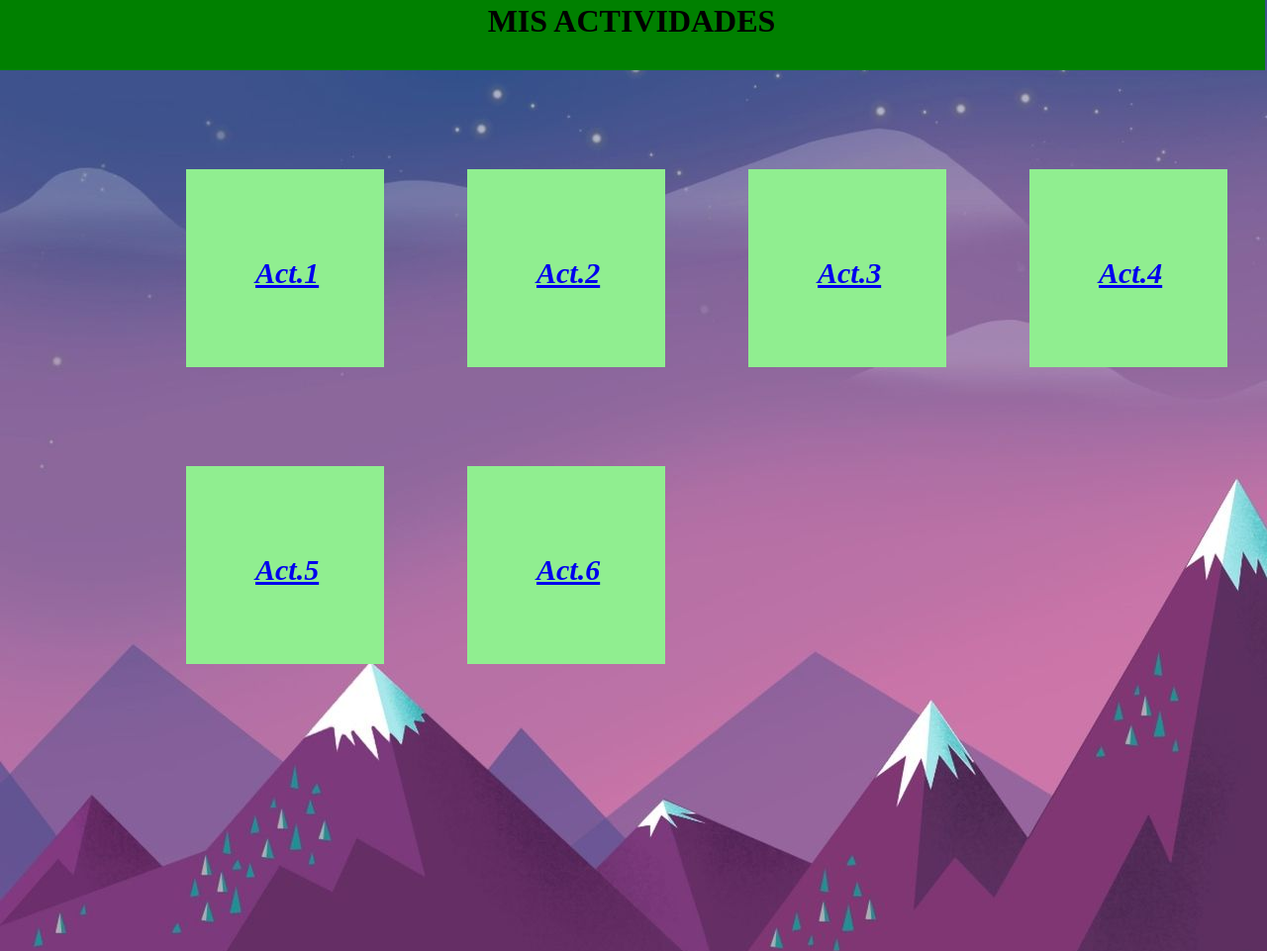
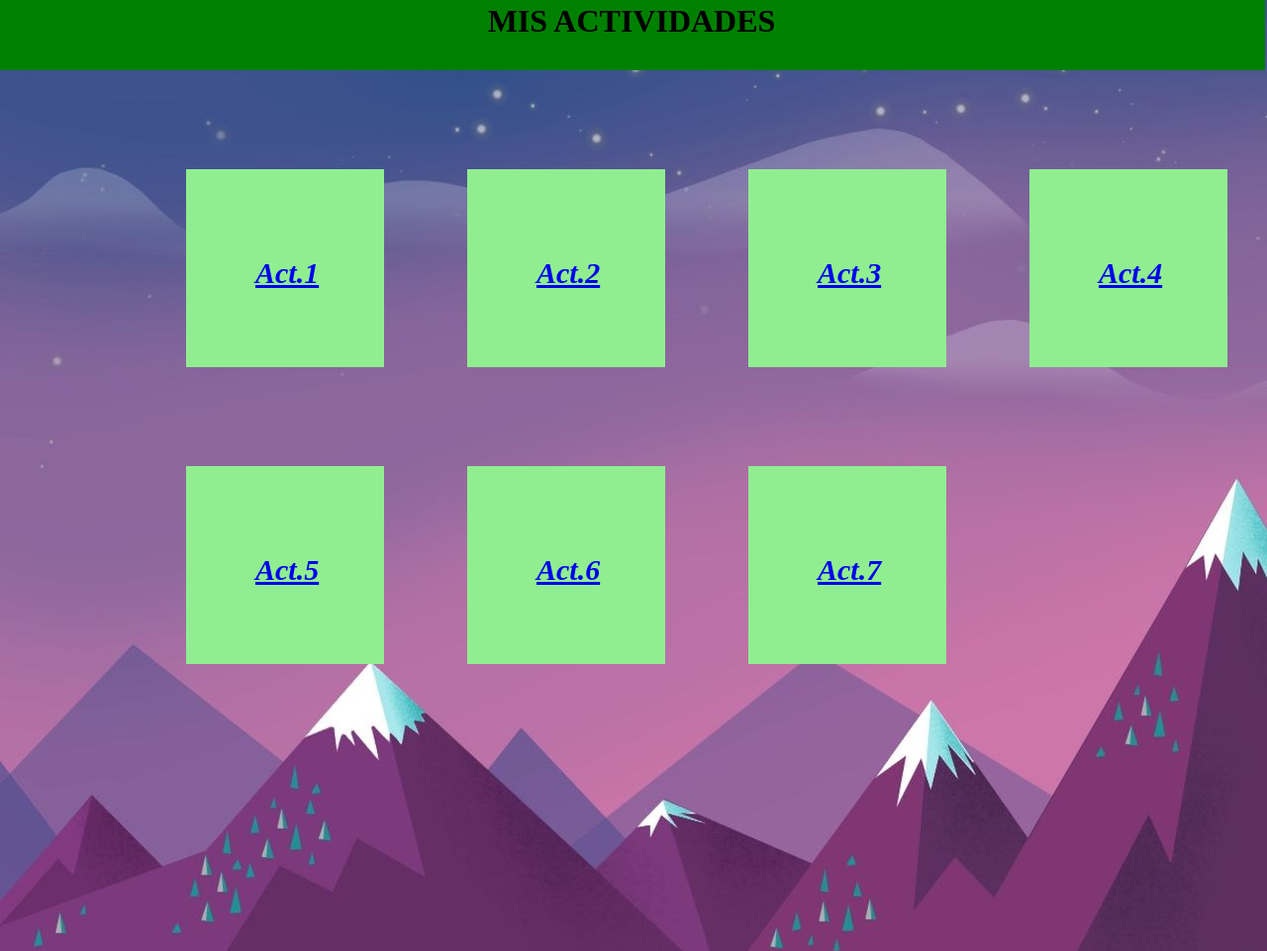
Before and after one commit to palonsoCRN/Mis_Actividades, a plain HTML site: page index.html in a window 1280 px wide. Shown: the top 961 px of the page at 99% size. Drawn offline with Linux system fonts and the light colour scheme.

Commit message:
Update index.html

```diff
--- a/index.html
+++ b/index.html
@@ -39,6 +39,11 @@
 
   </div>
 
+  <div class="Actividades">
+    <p> <a href="Mis Actividades/Actividades/ACT/formulario/index.html">Act.7</a> </p>
+
+  </div>
+
 </div>
 
   </body>
```
